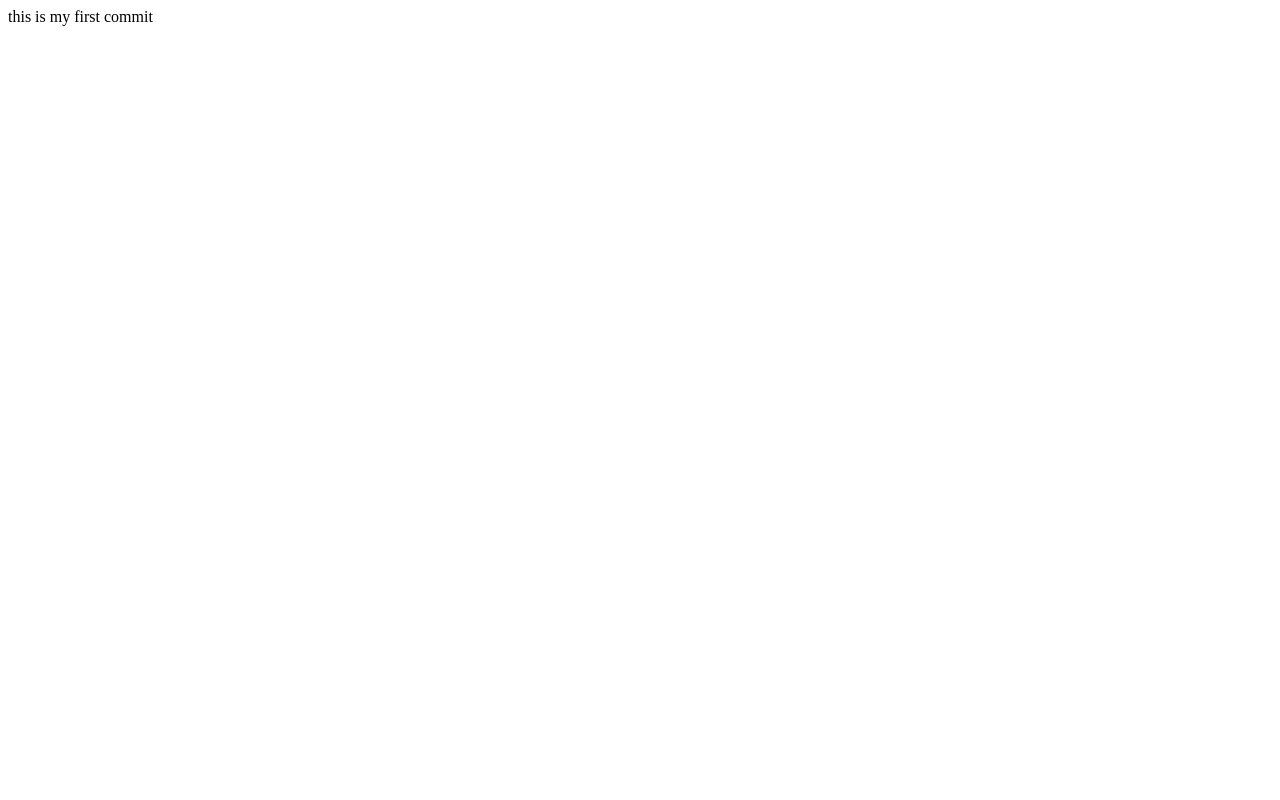
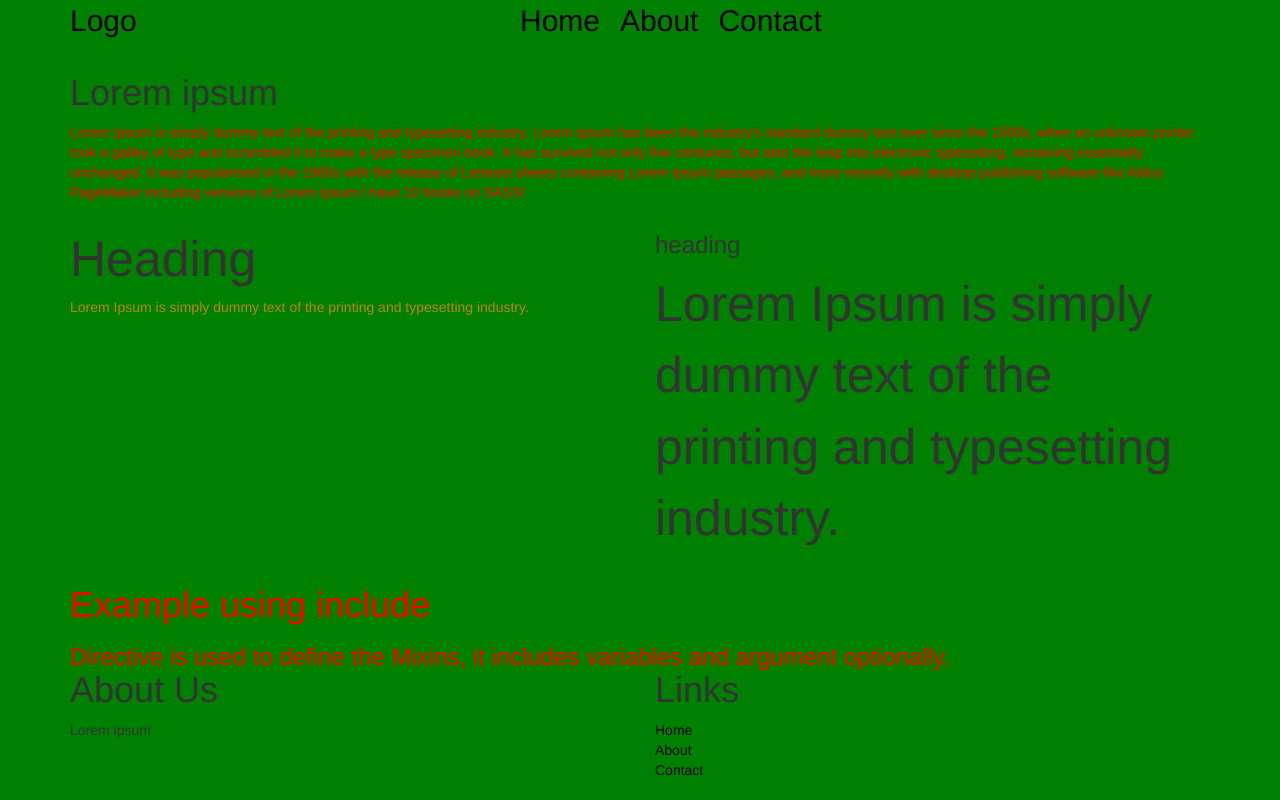
Before and after one commit to Anjali12chauhan/test, a plain HTML site: page index.html in a window 1280 px wide. Drawn offline with nearby package versions, Linux system fonts and the light colour scheme.

Commit message:
save changes

```diff
--- /dev/null
+++ b/_partial.scss
@@ -0,0 +1,21 @@
+$para: "para";
+$h1:"h1";
+$red:red;
+$yellow:yellow;
+p.#{$para} {
+   color: $red;
+   @media only screen and (max-width:768px) {
+    color: $yellow;
+
+}
+}
+p.#{$para}::after {
+    content: "I have #{8 + 2} books on SASS!";
+    color: $red;
+
+     }
+
+h1.#{$h1} { color: hsl(290,60%,70%);}
+p{
+    @debug $para;
+}
--- a/index.html
+++ b/index.html
@@ -5,10 +5,75 @@
     <meta name="viewport" content="width=device-width, initial-scale=1.0">
     <meta http-equiv="X-UA-Compatible" content="ie=edge">
     <title>Document</title>
+    <link rel = "stylesheet" type = "text/css" href = "style.css" />
+    <link rel = "stylesheet" href = "https://maxcdn.bootstrapcdn.com/bootstrap/3.3.5/css/bootstrap.min.css">
+
 </head>
 <body>
 
+<header>
+    <div class="container">
+        <div class="row">
+            <div class="col-md-4">
+                <a href="#">Logo</a>
+            </div>
+            <div class="col-md-8">
+                <ul>
+                    <li><a href="#">Home</a></li>
+                    <li><a href="#">About</a></li>
+                    <li><a href="#">Contact</a></li>
+                </ul>
+            </div>
+        </div>
+    </div>
+</header>
 
-    this is my first commit
+<section class="mid">
+    <div class="container">
+        <h1>Lorem ipsum</h1>
+
+        <p class="para">Lorem Ipsum is simply dummy text of the printing and typesetting industry. Lorem Ipsum has been the industry's standard dummy text ever since the 1500s, when an unknown printer took a galley of type and scrambled it to make a type specimen book. It has survived not only five centuries, but also the leap into electronic typesetting, remaining essentially unchanged. It was popularised in the 1960s with the release of Letraset sheets containing Lorem Ipsum passages, and more recently with desktop publishing software like Aldus PageMaker including versions of Lorem Ipsum.</p>
+        <div class="row">
+            <div class="col-md-6">
+                <h1 class="head">Heading</h1>
+                <p class="para1">Lorem Ipsum is simply dummy text of the printing and typesetting industry. </p>
+            </div>
+            <div class="col-md-6">
+                <h3 class="h3">heading</h3>
+                <p class="style">Lorem Ipsum is simply dummy text of the printing and typesetting industry. </p>
+
+            </div>
+        </div>
+        <div class = "cont">
+            <h1>Example using include</h1>
+            <h3>Directive is used to define the Mixins, it includes variables and argument optionally.</h3>
+         </div>
+    </div>
+</section>
+
+
+
+<footer>
+    <div class="container">
+        <div class="row">
+            <div class="col-md-6">
+                <h1>About Us</h1>
+                <p>Lorem ipsum</p>
+            </div>
+            <div class="col-md-6">
+                <h1>Links</h1>
+                <ul>
+                    <li><a href="#">Home</a></li>
+                    <li><a href="#">About</a></li>
+                    <li><a href="#">Contact</a></li>
+                </ul>
+            </div>
+        </div>
+    </div>
+</footer>
+
+
+<script src = "https://ajax.googleapis.com/ajax/libs/jquery/2.1.3/jquery.min.js"></script>
+<script src = "https://maxcdn.bootstrapcdn.com/bootstrap/3.3.5/js/bootstrap.min.js"></script>
 </body>
 </html>
--- /dev/null
+++ b/style.scss
@@ -0,0 +1,67 @@
+@import "partial";
+$green:green;
+$red:red;
+$black:black;
+$yellow:yellow;
+$mustard:#B8860B;
+$size:10px;
+
+
+
+body{
+    background-color: $green!important;
+    min-height: 100%;
+}
+header,footer{
+    ul{ list-style: none;}
+    li{color:$black;}
+    a{color:$black;}
+
+}
+
+header{
+
+    a{font-size:$size + 20; &:hover { color:$yellow; }}
+    ul{overflow: hidden;}
+    li{
+        margin-left:$size * 2;
+        float: left;
+        font-size:$size + (10px * 2);
+       }
+
+}
+.style{font-size:$size * 5;
+    @at-root {
+        .para1{
+
+           font-style: bold;
+           color: $mustard;
+        }}}
+
+.head{
+    @extend .style;
+}
+.cont{
+           color:$red;
+        }
+// @mixin style {
+//     .cont{
+//        color:$red;
+//     }
+//  }
+//  @include style;
+
+// .mid {
+//     p{
+//         color:$red;
+//     }
+// }
+footer{
+    ul{padding-left:0;}
+    width: 100%;
+    height: $size * 10;
+    position: absolute;
+    bottom: $size * 5;
+    left: 0;
+
+}
```
Also changed, not shown: style.css (added), 1 other file.
